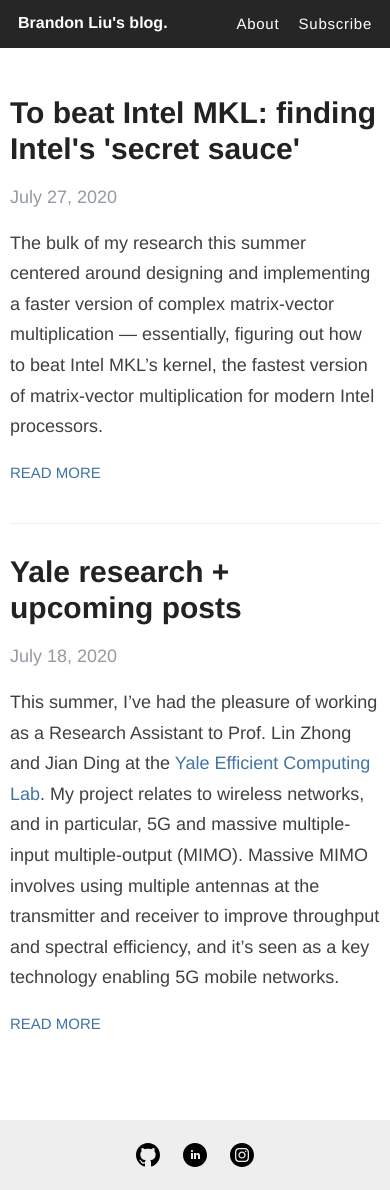
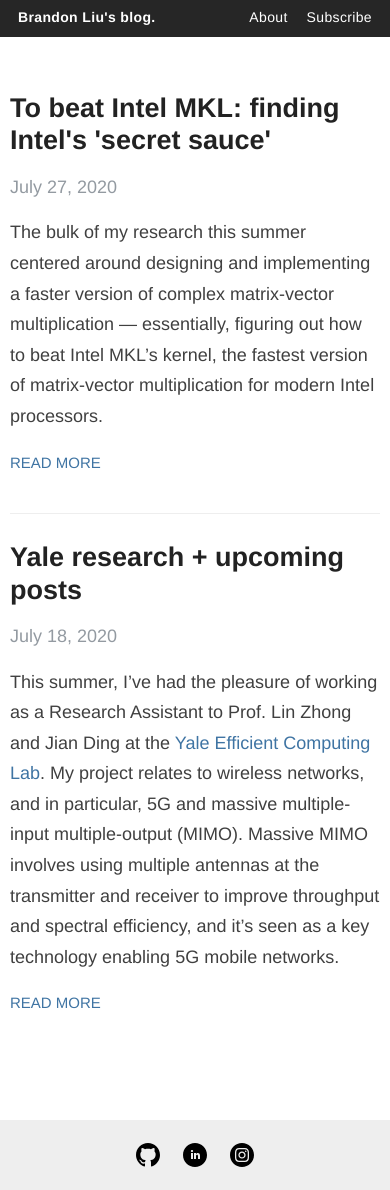
Before and after one commit to liubrandon/liubrandon.github.io, a Jekyll site: the page built from index.html, in a window 390 px wide and 1190 px high. Built offline with Jekyll 4.4.1, drawn with Linux system fonts in a browser that asks for light colours; the list of posts is cut into pages by our own code; comment, search, counter and statistics services are not loaded.

Commit message:
Adjust sizing on mobile

```diff
--- a/_layouts/default.html
+++ b/_layouts/default.html
@@ -25,7 +25,7 @@
     <div class="wrapper-masthead">
       <header class="masthead clearfix">
         <div class="fixed-header">
-          <h1 class="site-name" style="font-size:20px;"><a href="{{ site.baseurl }}/"><b>{{ site.name }}</b></a></h1>
+          <h1 class="site-name"><a href="{{ site.baseurl }}/"><b>{{ site.name }}</b></a></h1>
           <nav>
             <a href="{{ site.baseurl }}/about">About</a>
             <a><span id="subscribeButton">Subscribe</span></a>
--- a/_sass/_share-widget.scss
+++ b/_sass/_share-widget.scss
@@ -16,7 +16,7 @@
 
 share-widget {
     right: 20px;
-    bottom: 20px;
+    bottom: 18px;
     @include mobile {
         right: 10px;
         bottom: 10px;
@@ -25,6 +25,9 @@
 
 share-widget button:active {
     transform: scale(1.2);
+    @include mobile {
+        transform: scale(1);
+    }
 }
 
 share-widget .share-icon svg {
@@ -38,6 +41,9 @@
     width: 100px;
     height: 90px;
     margin: 0;
+    @include mobile {
+        transform: scale(.8);
+    }
 }
 
 button:not([disabled]):hover {
@@ -53,7 +59,6 @@
     display: inline-block;
     padding: .75em 1.5em;
     text-align: center;
-    margin: 0 .75em 1.5em 0;
     border: 0px;
     border-radius: 10px;
 }
--- a/assets/style.scss
+++ b/assets/style.scss
@@ -14,8 +14,6 @@
 /**************/
 /* BASE RULES */
 /**************/
-
-@import url('https://fonts.googleapis.com/css?family=Roboto');
 
 html {
   font-size: 100%;
@@ -56,6 +54,9 @@
 
 h1 {
   font-size: 30px;
+  @include mobile {
+    font-size: 27px;
+  }
   a {
     color: inherit;
   }
@@ -296,10 +297,12 @@
   z-index: -2;
   width: 100%;
   padding: 7px 0;
-  height: 48px;
+  height: 46px;
   background: rgba(0,0,0,.85);
   // border-bottom: 1px solid $lightGray;
   @include mobile {
+    padding: 1.4px 0;
+    height: 37px;
     //text-align: center;
   }
 }
@@ -326,15 +329,16 @@
   cursor: pointer;
   font-family: $helveticaNeue;
   font-weight: 300;
-  font-size: 28px;
+  font-size: 18px;
+  letter-spacing: .35px;
   text-align: left;
   padding-left: 30px;
+  margin-top: -2px;
   display: inline-block;
   @include mobile {
-    font-size: 16px !important;
+    font-size: 14px !important;
     font-weight: 300 !important;
     padding-left: 18px;
-    padding-top: 5px;
   }
 }
 
@@ -343,12 +347,12 @@
   z-index: 1;
   float: right;
   font-family: $helveticaNeue;
-  padding: 3px 30px 0 0;
+  padding: 2px 30px 0 0;
   font-size: 16px;
   @include mobile {
-    font-size: 15px !important;
+    font-size: 14px !important;
     padding-right: 18px !important;
-    padding-top: 4px;
+    padding-top: 5px;
   }
 
   a {
@@ -356,7 +360,7 @@
     color: $white;
     text-align: right;
     font-weight: 410;
-    letter-spacing: .75px;
+    letter-spacing: .35px;
 
     @include mobile {
       margin-left: 15px;
```
